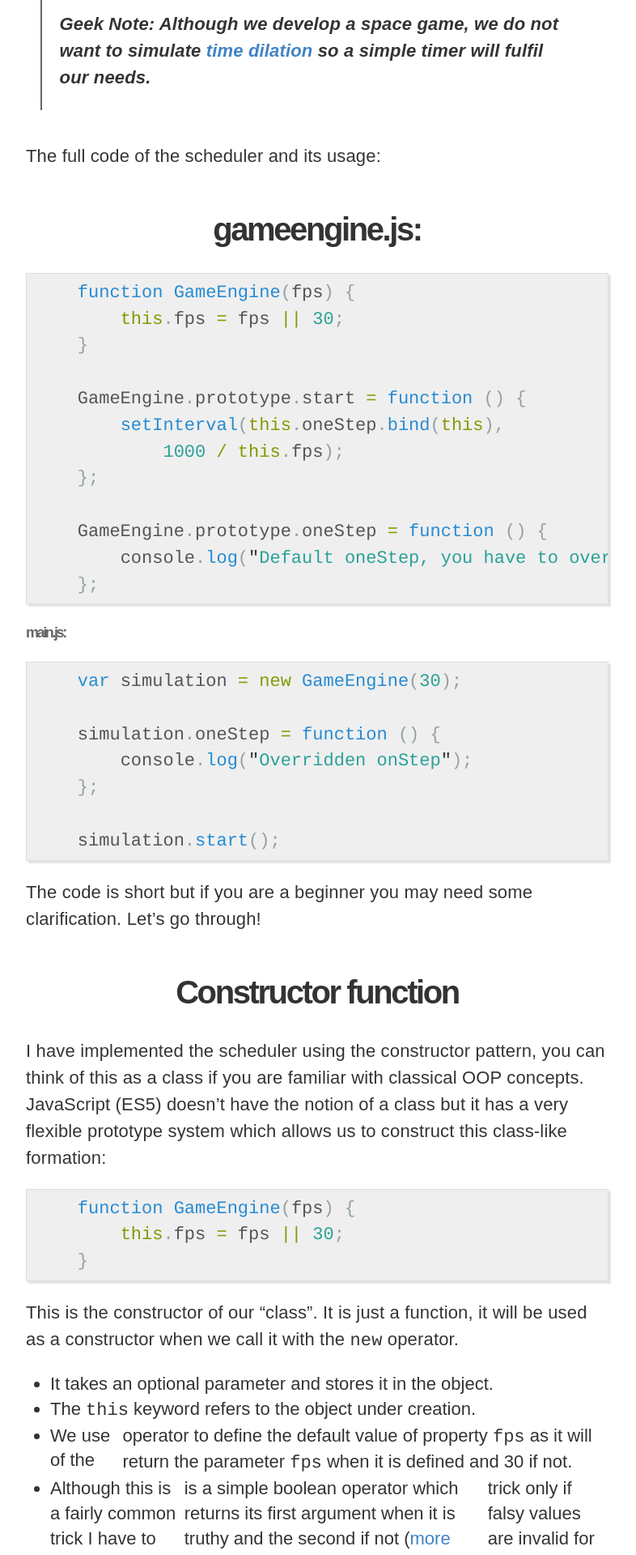
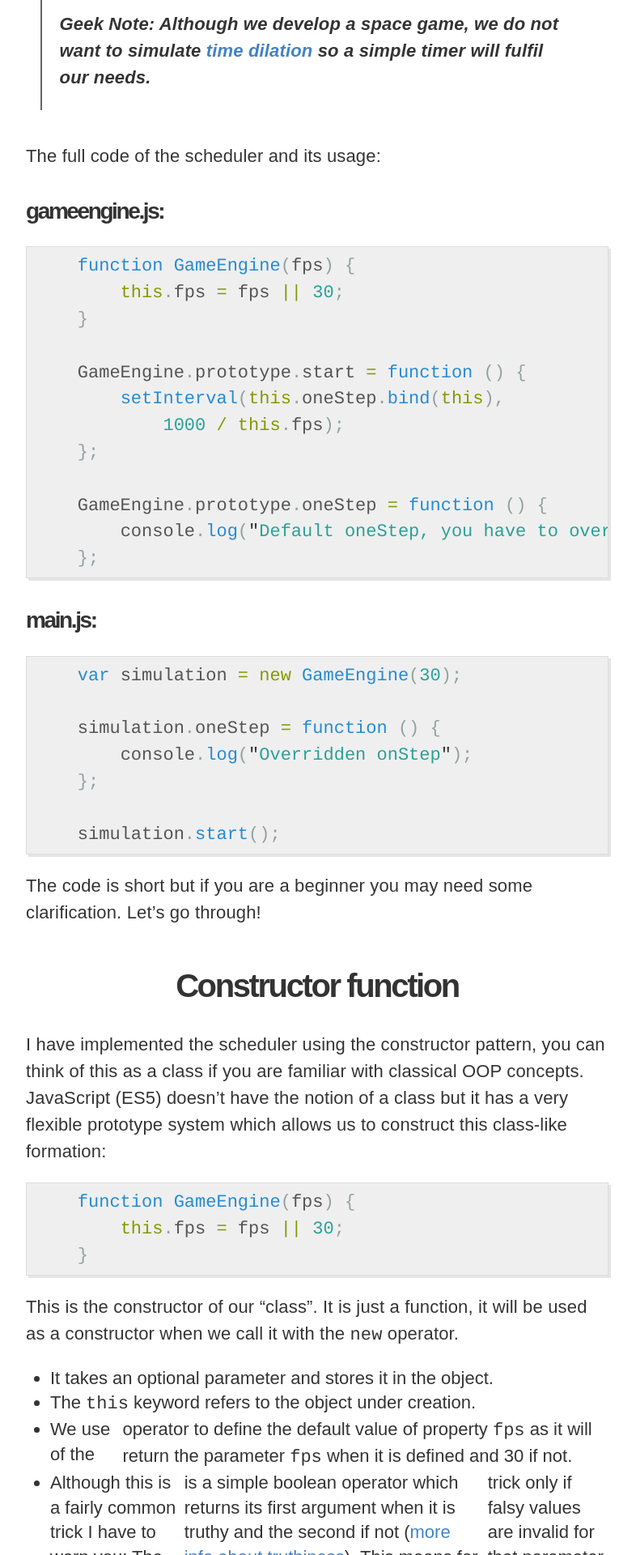
Before and after one commit to tisztamo/protosun, a Jekyll site: the page built from _posts/2015-05-26-prototype-game-engine.md, in a window 1280 px wide. Shown: the part 410-2330 px from the top of the page at 81% size, without its empty margins (248-1034 px from the left). Built offline with Jekyll 4.4.1, drawn with Linux system fonts in a browser that asks for light colours; Markdown is read by kramdown in place of the engine named in the settings.

Commit message:
Fixed h4 problem

```diff
--- a/_posts/2015-05-26-prototype-game-engine.md
+++ b/_posts/2015-05-26-prototype-game-engine.md
@@ -9,7 +9,7 @@
 
 The full code of the scheduler and its usage:
 
-### gameengine.js: ###
+#### gameengine.js: ####
 
 {% highlight javascript %}
     function GameEngine(fps) {
--- a/style.scss
+++ b/style.scss
@@ -68,8 +68,7 @@
 }
 
 h4 {
-  font-size: 18px;
-  color: $gray;
+  font-size: 28px;
 }
 
 p {
```
